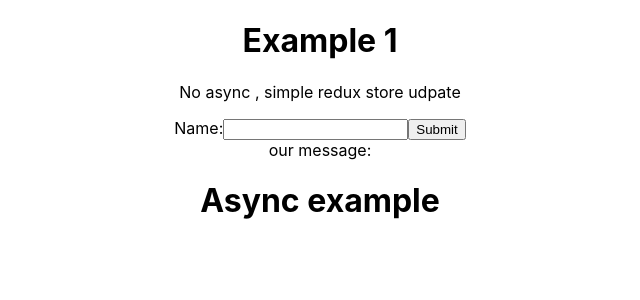
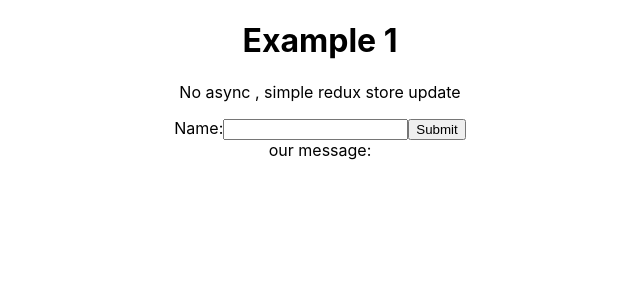
Before and after one commit to frankagathos/modern-redux, a React (Create React App) app: page / in a window 1280 px wide. Shown: the top 300 px of the page, without its empty margins (320-960 px from the left). Built offline with nearby package versions, Linux system fonts and the light colour scheme.

Commit message:
separate components and readme updates

```diff
--- a/src/presentation/App.js
+++ b/src/presentation/App.js
@@ -1,38 +1,10 @@
 import './App.css';
-import { useSelector, useDispatch } from 'react-redux'
-import { updateMsg , selectMsg } from '../application/msg'
-import React, { useState } from 'react'
+import Example1 from './Example1';
 
 function App() {
-  const msg = useSelector(selectMsg)
-  const dispatch = useDispatch()
-  const [inputValue, setinputValue] = useState('')
-
-
-  const handleChange = (e) => {
-    setinputValue(e.target.value)
-  }
-
-  const handleSubmit = (e) => {
-    dispatch(updateMsg(inputValue))
-    e.preventDefault();
-  }
-
   return (
     <div className="App">
-      <h1>Example 1</h1>
-      <p>No async , simple redux store udpate</p>
-      <form onSubmit={handleSubmit}>
-        <label>
-          Name:
-          <input type="text" value={inputValue} onChange={handleChange} />
-        </label>
-        <input type="submit" value="Submit" />
-      </form>
-      <div>
-        our message:{msg}
-      </div>
-      <h1>Async example</h1>
+      <Example1/>
     </div>
   );
 }
--- /dev/null
+++ b/src/presentation/Example1.js
@@ -0,0 +1,38 @@
+import { useSelector, useDispatch } from 'react-redux'
+import { updateMsg, selectMsg } from '../application/msg'
+import React, { useState } from 'react'
+
+function Example1() {
+    const msg = useSelector(selectMsg)
+    const dispatch = useDispatch()
+    const [inputValue, setinputValue] = useState('')
+
+
+    const handleChange = (e) => {
+        setinputValue(e.target.value)
+    }
+
+    const handleSubmit = (e) => {
+        dispatch(updateMsg(inputValue))
+        e.preventDefault();
+    }
+
+    return (
+        <div>
+            <h1>Example 1</h1>
+            <p>No async , simple redux store update</p>
+            <form onSubmit={handleSubmit}>
+                <label>
+                    Name:
+                    <input type="text" value={inputValue} onChange={handleChange} />
+                </label>
+                <input type="submit" value="Submit" />
+            </form>
+            <div>
+                our message:{msg}
+            </div>
+        </div>
+    )
+}
+
+export default Example1
```
Also changed, not shown: 1 other file (tests, documents, lock files or other folders).
